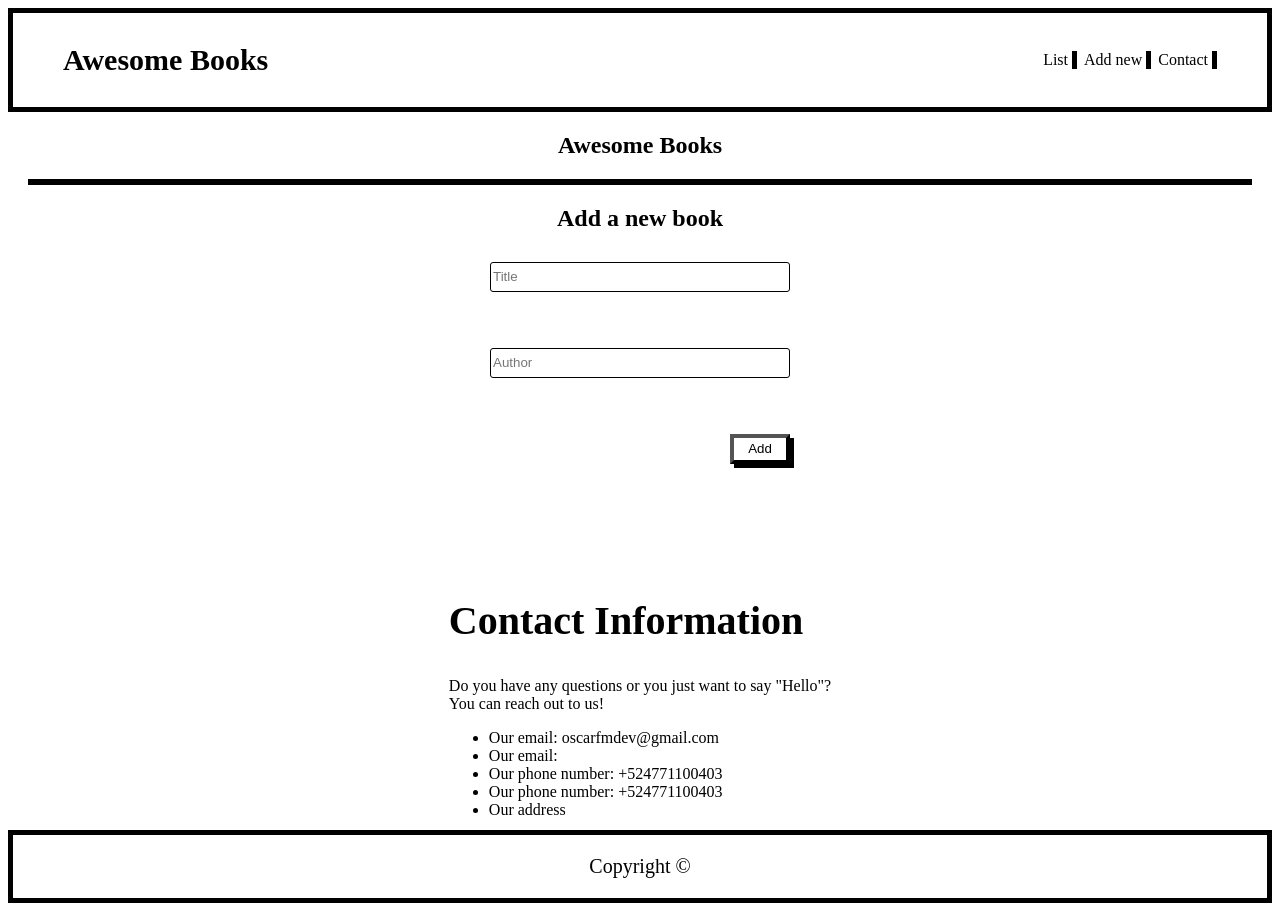
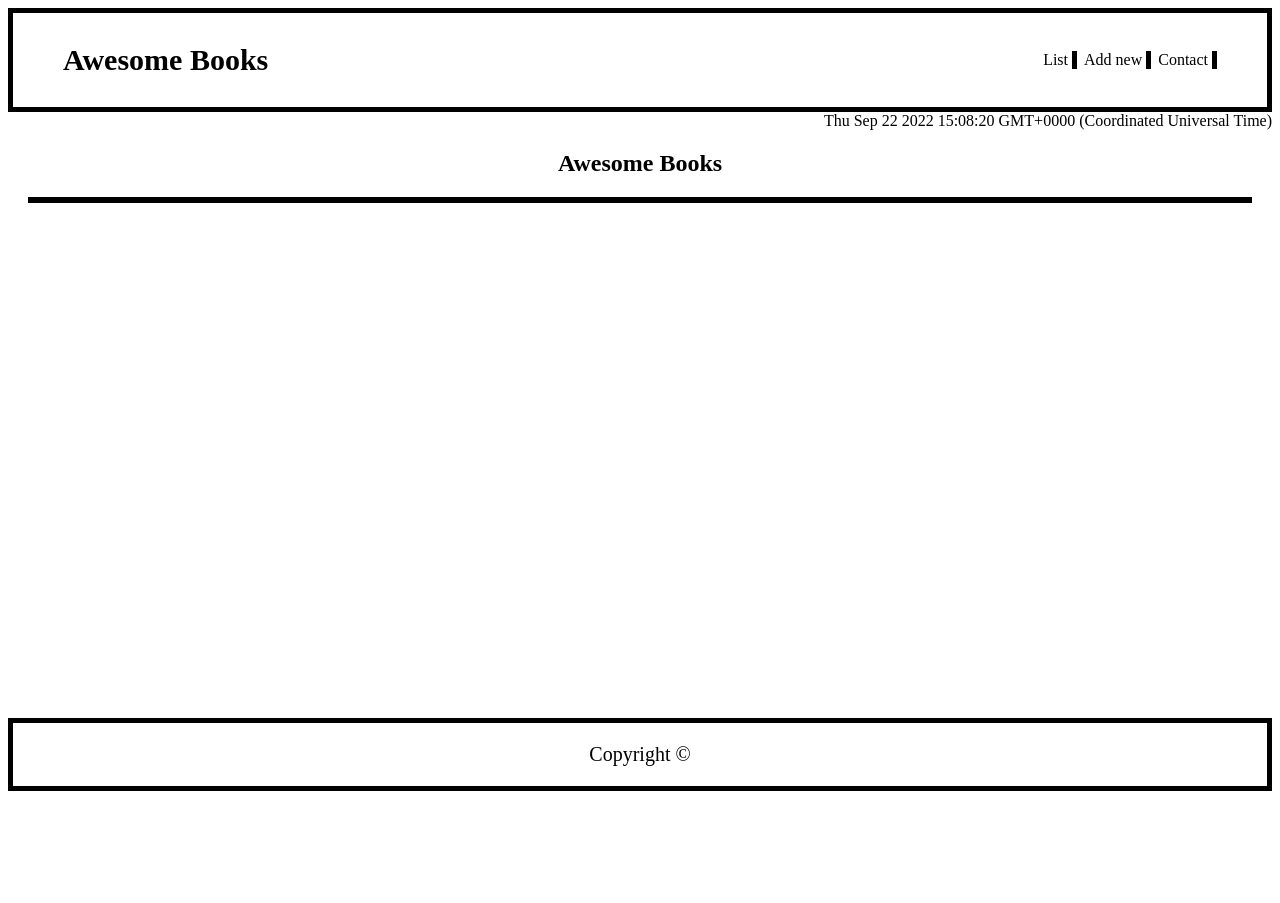
Before and after one commit to OscarFMdev/awesomeBooks, a website: page index.html in a window 1280 px wide. After the commit the page ends 804 px from the top, so only its background shows below. Drawn offline with Linux system fonts and the light colour scheme.

Commit message:
Add Time/Date Counter
- Add Timer
- Display only list upon window load

```diff
--- a/index.html
+++ b/index.html
@@ -19,6 +19,8 @@
       </ul>
     </nav>
   </section>
+
+  <div id="date"></div>
 
   <main class="books">
     <section id="list">
@@ -45,10 +47,11 @@
         <p>Do you have any questions or you just want to say "Hello"?<br>You can reach out to us!</p>
         <ul>
           <li>Our email: oscarfmdev@gmail.com</li>
-          <li>Our email:</li>
+          <li>Our email: debmirmij@gmail.com</li>
           <li>Our phone number: +524771100403</li>
-          <li>Our phone number: +524771100403</li>
-          <li>Our address</li>
+          <li>Our phone number: +251925924362</li>
+          <li>Our address: </li>
+          <li>Our address: Bole, Addis Ababa, Ethiopia</li>
         </ul>
       </section>
     </div>
--- a/src/main.js
+++ b/src/main.js
@@ -95,3 +95,13 @@ function contactSelected() {
 listNav.addEventListener('click', listSelected);
 addNav.addEventListener('click', addSelected);
 contactNav.addEventListener('click', contactSelected);
+window.addEventListener('load', listSelected);
+
+const timeDisplay = document.getElementById('date');
+
+function refreshTime() {
+  const dateString = new Date().toString();
+  const formattedString = dateString.replace('AM', 'am');
+  timeDisplay.textContent = formattedString;
+}
+setInterval(refreshTime, 1000);
--- a/styles.css
+++ b/styles.css
@@ -40,6 +40,10 @@ body {
   display: flex;
   column-gap: 7px;
   margin-right: 50px;
+}
+
+#date {
+  text-align: end;
 }
 
 li a {
```
